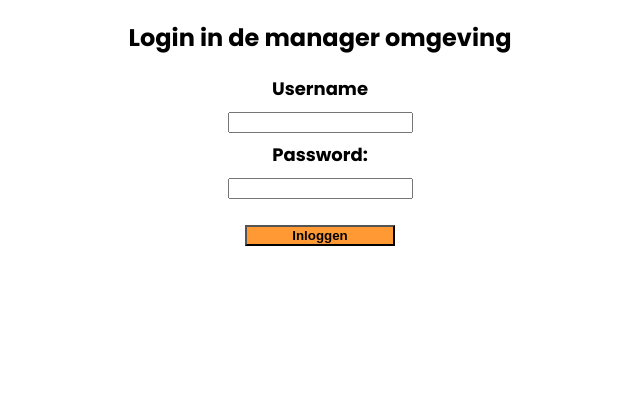
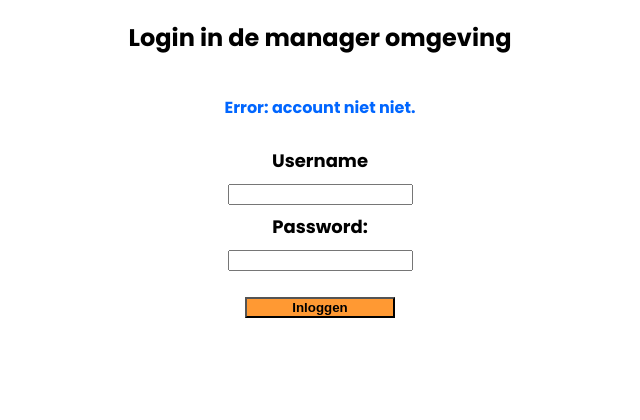
Before and after one commit to Floris29/Delta-B4, a PHP site: the page made by login.php in a window 1280 px wide. Shown: the part 133-553 px from the top of the page, without its empty margins (320-960 px from the left). Run offline with PHP 8.4, Linux system fonts and the light colour scheme.

Commit message:
fixes echo errors

```diff
--- a/assets/css/style.css
+++ b/assets/css/style.css
@@ -176,3 +176,11 @@ form label {
 
 
 }
+
+.error{
+    padding: 20px;
+    width: 70%;
+    margin: 0 auto;
+    font-weight: bold;
+    color: #0066ff ;
+}
--- a/login.php
+++ b/login.php
@@ -11,7 +11,15 @@ require 'imports/header.php';
 <section class="form-container">
 
         <h2>Login in de manager omgeving</h2>
-
+        <div class="error">
+        <?php
+            if (isset($_GET['error'])) {
+                $error_message = $_GET['error'];
+                echo "<div class='error-message'>$error_message</div>";
+                unset($_SESSION['error']);
+            }
+            ?>
+</div>
         <form action="backend/handlers/loginHandler.php" method="POST">
             <div class="form-group">
                 <label for="username">Username</label>
```
Also changed, not shown: backend/handlers/loginHandler.php (+5 -6 lines).
